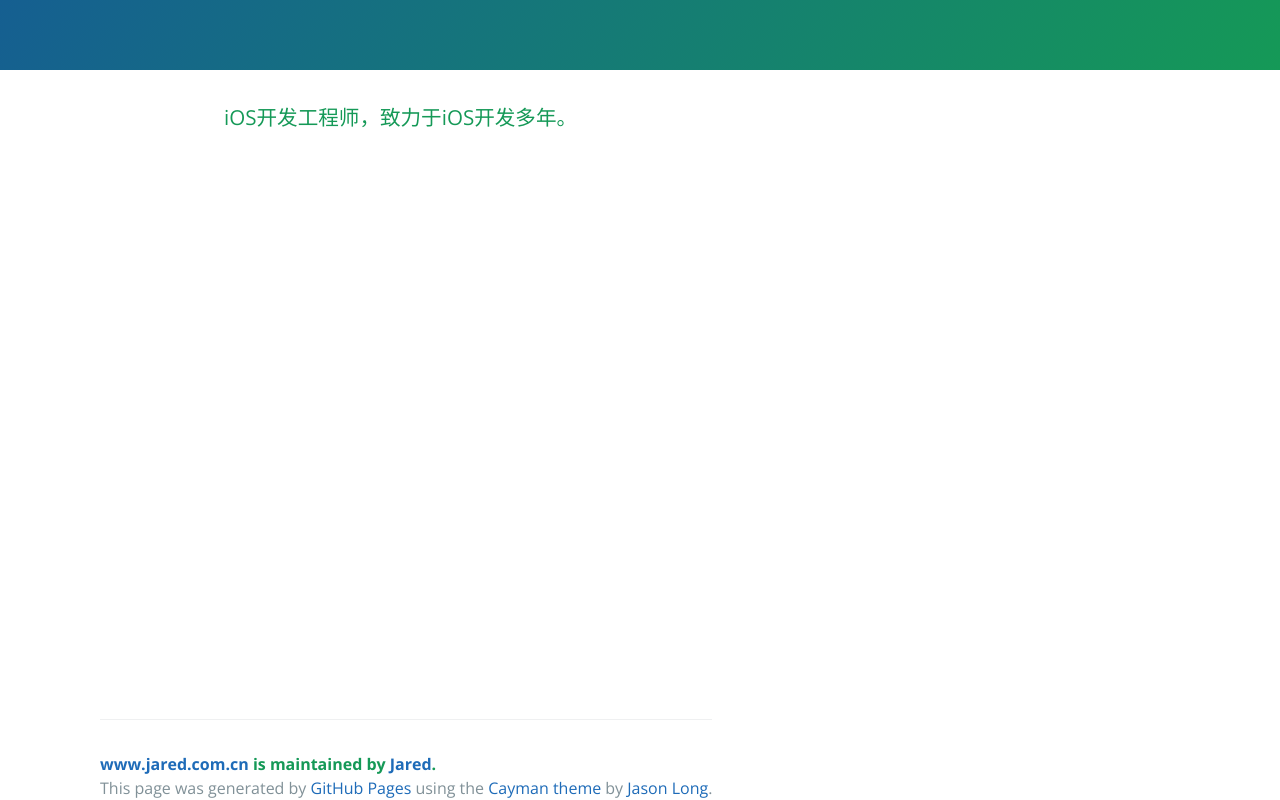
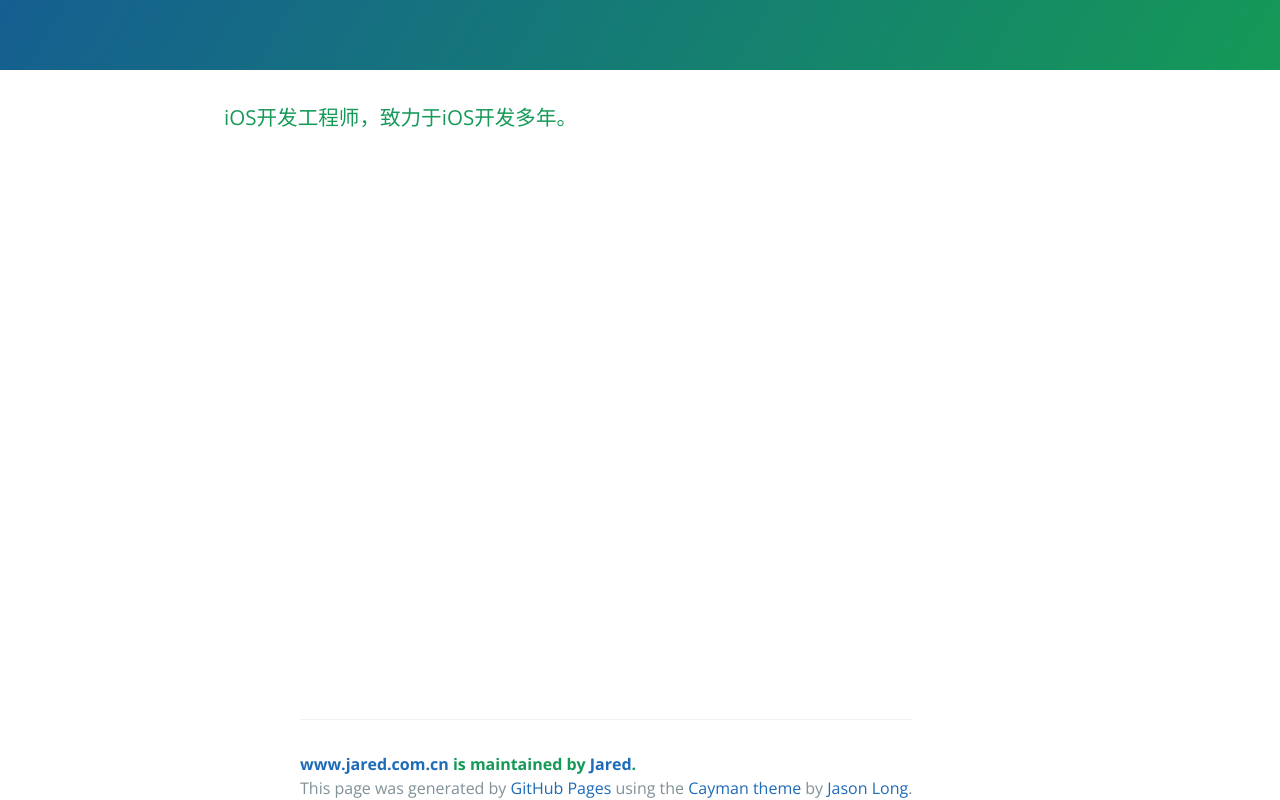
Before and after one commit to Jared1016/Jared1016.github.io, a plain HTML site: page index.html in a window 1280 px wide. Shown: the part 313-1113 px from the top of the page. Drawn offline with nearby package versions, Linux system fonts and the light colour scheme.

Commit message:
Update index.html

```diff
--- a/index.html
+++ b/index.html
@@ -26,7 +26,7 @@
 
 
 
-      <footer class="site-footer" style="position:absolute;top:1000px;left:100px">
+      <footer class="site-footer" style="position:absolute;top:1000px;left:300px">
         <span class="site-footer-owner"><a href="https://www.jared.com.cn">www.jared.com.cn</a> is maintained by <a href="https://github.com/Jared1016">Jared</a>.</span>
         <span class="site-footer-credits">This page was generated by <a href="https://pages.github.com">GitHub Pages</a> using the <a href="https://github.com/jasonlong/cayman-theme">Cayman theme</a> by <a href="https://twitter.com/jasonlong">Jason Long</a>.</span>
       </footer>
```
